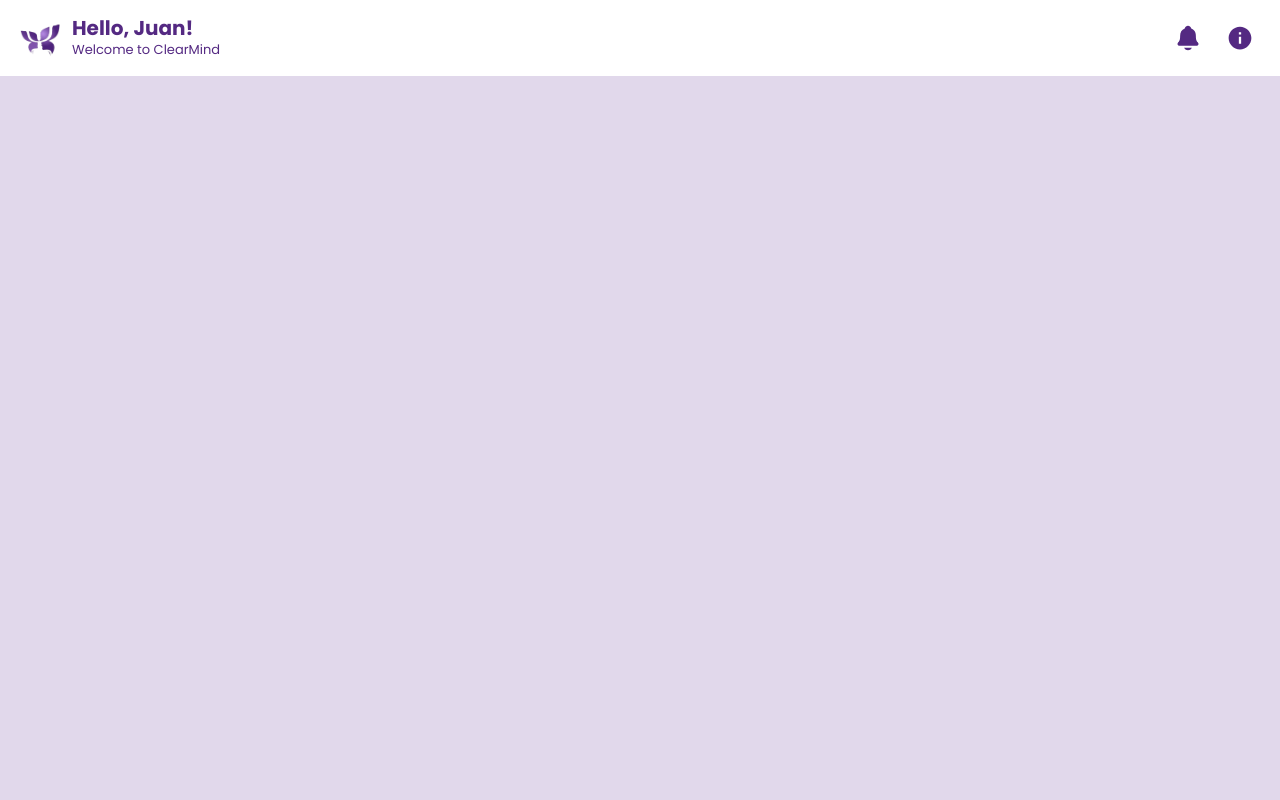
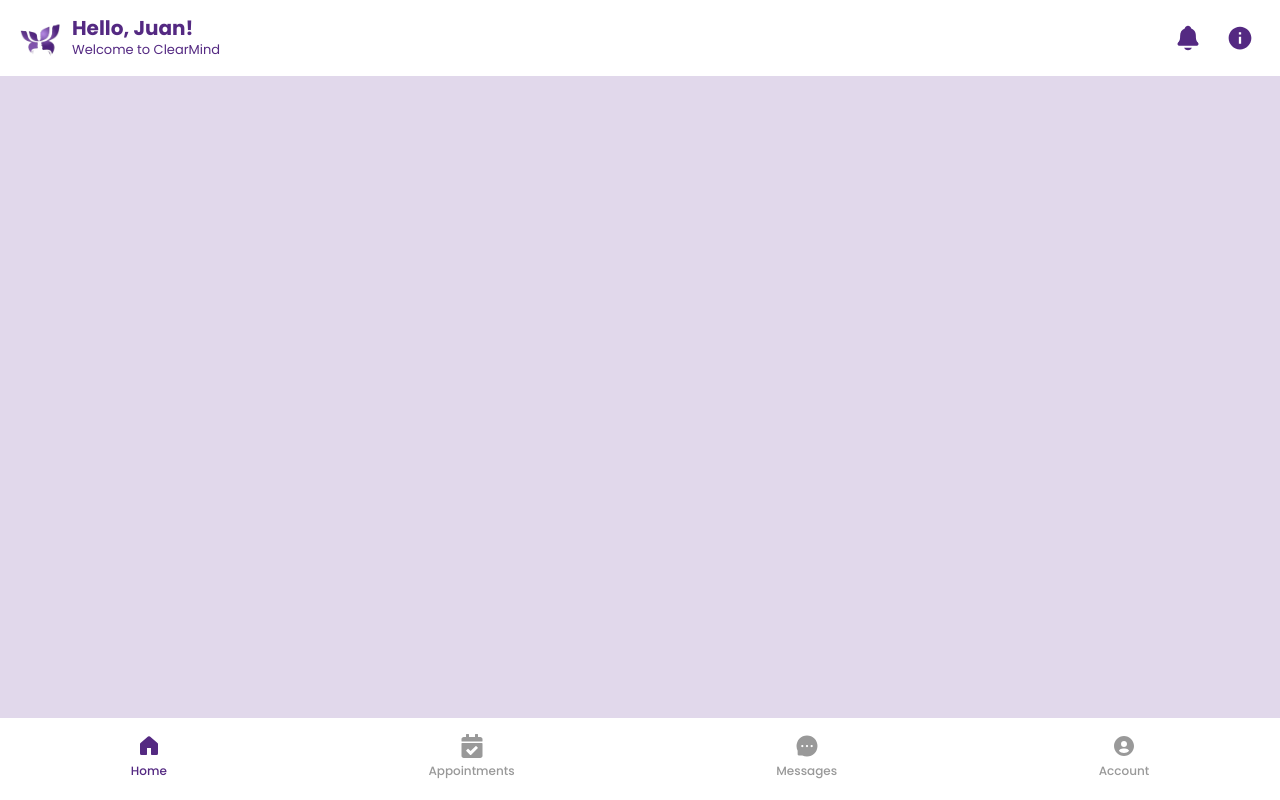
Before and after one commit to miriammulawin/ClearMind, a React (Vite) app in the folder clearmind-frontend/: page /client-home in a window 1280 px wide. Built offline with nearby package versions, Linux system fonts and the light colour scheme; what chartjs-plugin-datalabels would draw is missing.

Commit message:
Done Client Footer Component

```diff
--- /dev/null
+++ b/clearmind-frontend/src/ClientPages/ClientComponents/ClientFooter.jsx
@@ -0,0 +1,40 @@
+import { useState } from "react";
+import { Container, Card, Row, Col, Form, Button, Image } from "react-bootstrap";
+import "../ClientStyle/ClientFooter.css";
+import { GoHomeFill } from "react-icons/go";
+import { FaCalendarCheck } from "react-icons/fa";
+import { AiFillMessage } from "react-icons/ai";
+import { BiSolidUserCircle } from "react-icons/bi";
+
+
+function ClientFooter() {
+    const [active, setActive] = useState("home");
+
+    return (
+        <div>
+            <nav className="bottom-nav">
+                <button className={`nav-item ${active === "home" ? "active" : ""}`} onClick={() => setActive("home")}>
+                    <GoHomeFill />
+                <span>Home</span>
+                </button>
+
+                <button className={`nav-item ${active === "appointments" ? "active" : ""}`} onClick={() => setActive("appointments")}>
+                    <FaCalendarCheck />
+                <span>Appointments</span>
+                </button>
+
+                <button className={`nav-item ${active === "messages" ? "active" : ""}`} onClick={() => setActive("messages")}>
+                    <AiFillMessage />
+                <span>Messages</span>
+                </button>
+
+                <button className={`nav-item ${active === "account" ? "active" : ""}`}onClick={() => setActive("account")}>
+                    <BiSolidUserCircle />
+                <span>Account</span>
+                </button>
+            </nav>
+        </div>
+    );
+}
+
+export default ClientFooter;
--- a/clearmind-frontend/src/ClientPages/ClientComponents/ClientHeader.jsx
+++ b/clearmind-frontend/src/ClientPages/ClientComponents/ClientHeader.jsx
@@ -1,4 +1,3 @@
-import { useState } from "react";
 import { Container, Card, Row, Col, Form, Button, Image } from "react-bootstrap";
 import { IoNotifications } from "react-icons/io5";
 import { IoMdInformationCircle } from "react-icons/io";
--- a/clearmind-frontend/src/ClientPages/ClientHome.jsx
+++ b/clearmind-frontend/src/ClientPages/ClientHome.jsx
@@ -5,11 +5,14 @@ import { FaEye, FaEyeSlash, FaLock} from "react-icons/fa";
 import { MdEmail } from "react-icons/md";
 import "./ClientStyle/ClientHome.css"
 import ClientHeader from "./ClientComponents/ClientHeader";
+import ClientFooter from "./ClientComponents/ClientFooter";
 
 function ClientHome() {
     return (
         <div>
             <ClientHeader />
+
+            <ClientFooter />
         </div>
     );
 }
--- /dev/null
+++ b/clearmind-frontend/src/ClientPages/ClientStyle/ClientFooter.css
@@ -0,0 +1,47 @@
+/* Bottom Navigation */
+.bottom-nav {
+  position: fixed;
+  bottom: 0;
+  left: 0;
+  right: 0;
+  background: var(--bs-white);
+  display: flex;
+  justify-content: space-around;
+  align-items: center;
+  padding: 8px 0 12px;
+  z-index: 100;
+}
+
+.nav-item {
+  background: none;
+  border: none;
+  display: flex;
+  flex-direction: column;
+  align-items: center;
+  gap: 4px;
+  cursor: pointer;
+  padding: 8px 16px;
+  transition: all 0.2s;
+  color: #9E9E9E;
+  font-size: 12px;
+  font-weight: 500;
+}
+
+.nav-item {
+  color: #999;
+}
+
+.nav-item svg {
+  width: 24px;
+  height: 24px;
+}
+
+.nav-item.active,
+.nav-item.active svg {
+  color: var(--primary-purple);
+}
+
+.nav-item:not(.active):hover,
+.nav-item:not(.active):hover svg {
+  color: var(--text-primary);
+}
```
